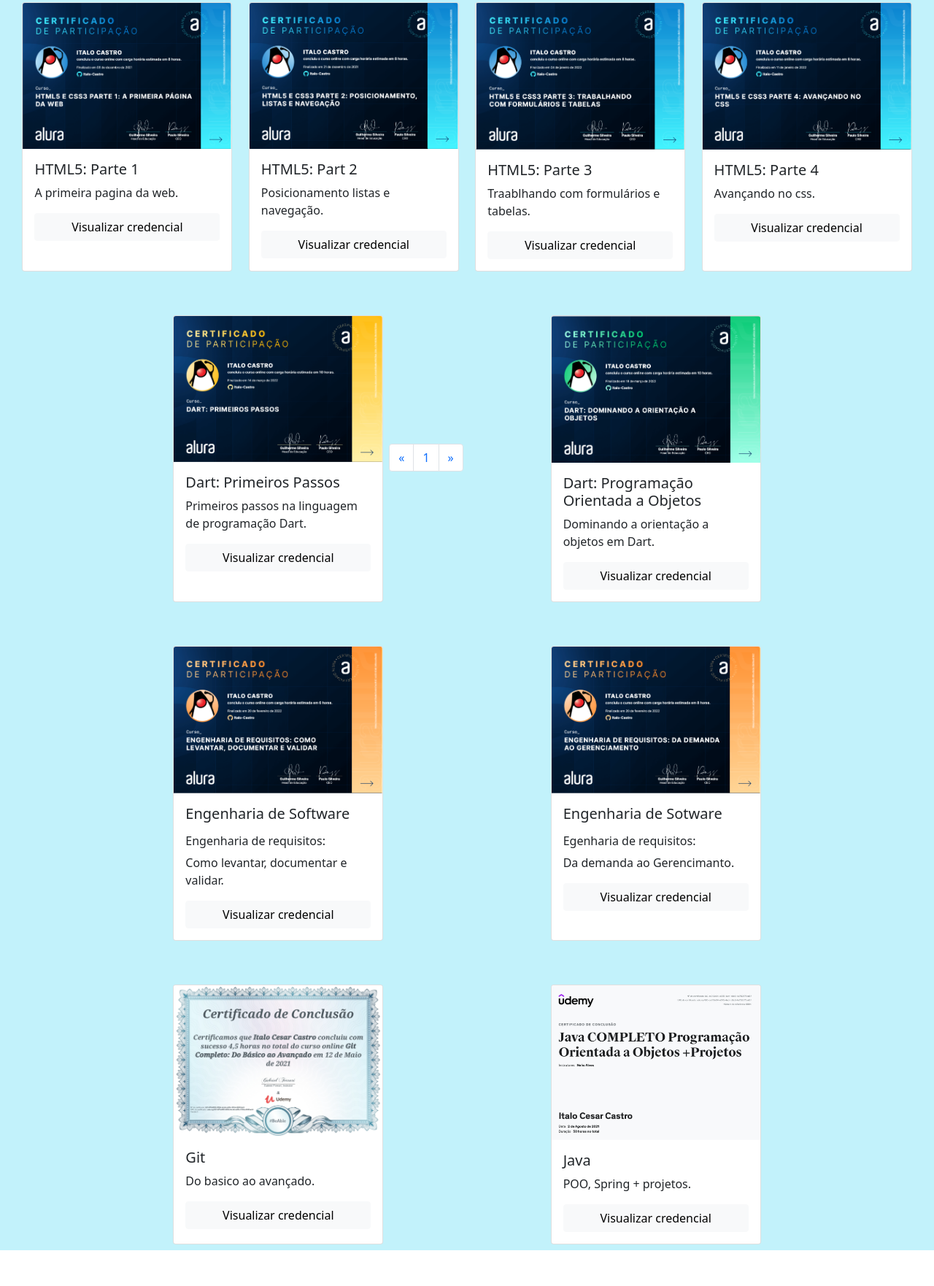
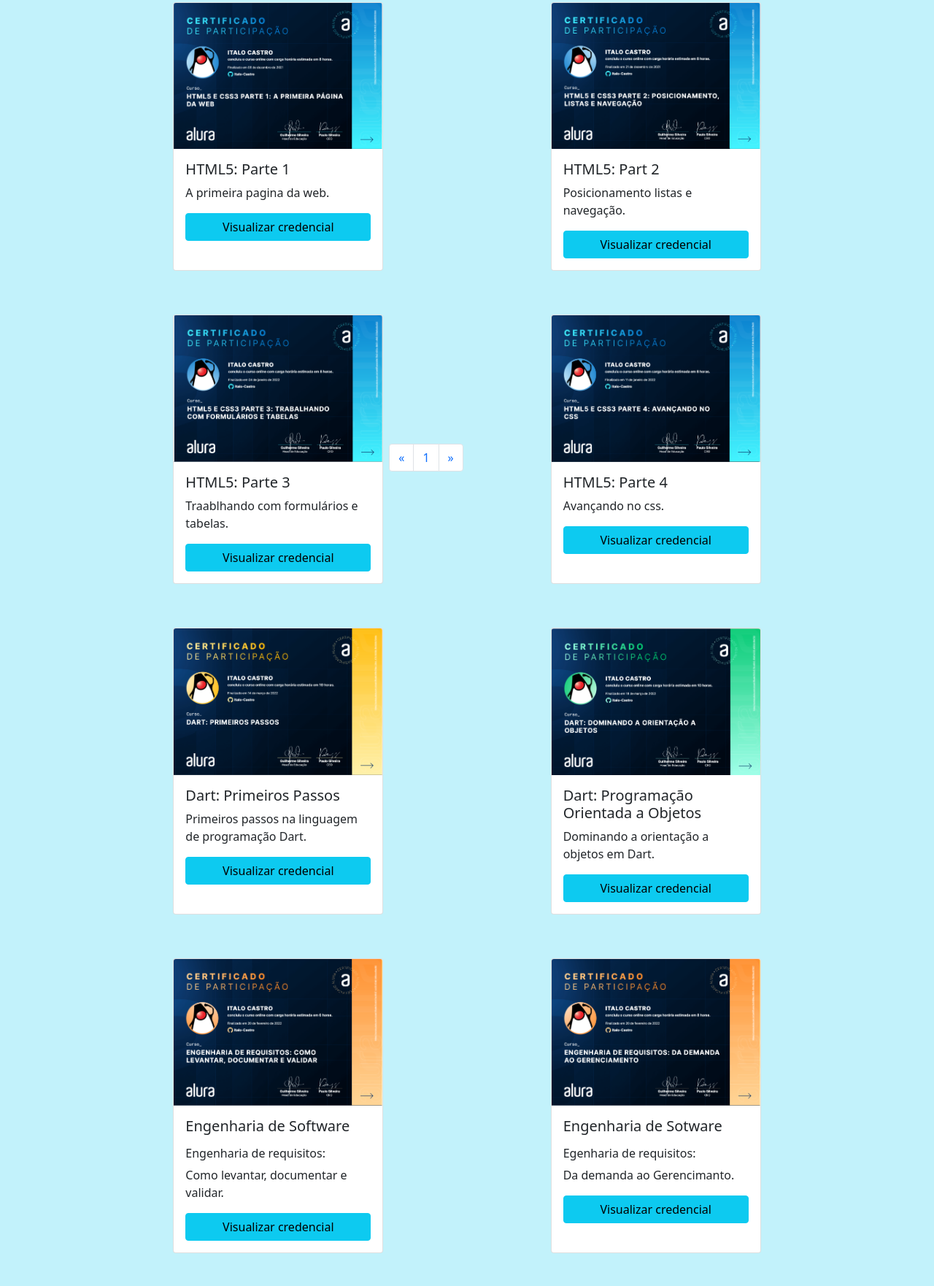
Before and after one commit to Italo-Castro/Portfolio, a plain HTML site: page coursesAndCerticates.html in a window 1280 px wide. Shown: the part 138-1900 px from the top of the page at 73% size. Before the commit the page ends 1851 px from the top, so only its background shows below. Drawn offline with nearby package versions, Linux system fonts and the light colour scheme.

Commit message:
CoursesAndCerticates

```diff
--- a/coursesAndCerticates.html
+++ b/coursesAndCerticates.html
@@ -16,35 +16,32 @@
     <div class="textoPrincipal">
       <h1>Abaixo estão alguns dos certificados dos cursos já concluidos por mim.</h1>
   </div>
-
-
     <div class="coursesAndCerticates">
-
       <div class="card " style="width: 18rem;">
         <img class="card-img-top" src="img/certicates/Alura_HTML_1.png" alt="Card image cap">
         <div class="card-body">
             <h5 class="card-title">HTML5: Parte 1</h5>
             <p class="card-text">A primeira pagina da web.</p>
-          <a href="https://cursos.alura.com.br/certificate/italo-castro-95/dart-orientacao-objetos" class="btn btn-light">Visualizar credencial</a>
+            <a href="https://cursos.alura.com.br/certificate/33234556-3173-47f9-9c17-aaabfbfd03d4" class="btn btn-info">Visualizar credencial</a>
         </div>
     </div>
-
       <div class="card " style="width: 18rem;">
           <img class="card-img-top" src="img/certicates/Alura_HTML_2.png" alt="Card image cap">
           <div class="card-body">
               <h5 class="card-title">HTML5: Part 2</h5>
               <p class="card-text">Posicionamento listas e navegação.</p>
-            <a href="https://cursos.alura.com.br/certificate/italo-castro-95/dart-orientacao-objetos" class="btn btn-light">Visualizar credencial</a>
+              <a href="https://cursos.alura.com.br/certificate/d0986e67-4fc5-40c1-a9fb-9a3ccc458605" class="btn btn-info">Visualizar credencial</a>
+          </div>
       </div>
     </div>
 
-
+  <div class="coursesAndCerticates">
     <div class="card " style="width: 18rem;">
       <img class="card-img-top" src="img/certicates/Alura_HTML_3.png" alt="Card image cap">
       <div class="card-body">
           <h5 class="card-title">HTML5: Parte 3</h5>
           <p class="card-text">Traablhando com formulários e tabelas.</p>
-          <a href="https://cursos.alura.com.br/certificate/italo-castro-95/dart-orientacao-objetos" class="btn btn-light">Visualizar credencial</a>
+          <a href="https://cursos.alura.com.br/certificate/b0e1f4d2-403c-4b55-b4b5-335a5b40d122" class="btn btn-info">Visualizar credencial</a>
       </div>
   </div>
 
@@ -53,31 +50,26 @@
         <div class="card-body">
             <h5 class="card-title">HTML5: Parte 4</h5>
             <p class="card-text">Avançando no css.</p>
-          <a href="https://cursos.alura.com.br/certificate/italo-castro-95/dart-orientacao-objetos" class="btn btn-light">Visualizar credencial</a>
+            <a href="https://cursos.alura.com.br/certificate/ab1611d4-d4b5-41eb-9c1b-7f09cc478a29" class="btn btn-info">Visualizar credencial</a>
+        </div>
     </div>
   </div>
 
-    </div>
-
-
-
   <div class="coursesAndCerticates">
-
     <div class="card " style="width: 18rem;">
       <img class="card-img-top" src="img/certicates/Alura_DART_PRimeirosPassos.png" alt="Card image cap">
       <div class="card-body">
         <h5 class="card-title">Dart: Primeiros Passos</h5>
         <p class="card-text">Primeiros passos na linguagem de programação Dart.</p>
-        <a href="https://cursos.alura.com.br/certificate/italo-castro-95/dart-orientacao-objetos" class="btn btn-light">Visualizar credencial</a>
+        <a href="https://cursos.alura.com.br/certificate/ef9476ae-23cd-47c1-838d-8b48282f2dda" class="btn btn-info">Visualizar credencial</a>
       </div>
   </div>
-
       <div class="card " style="width: 18rem;">
         <img class="card-img-top" src="img/certicates/Alura_DART_OO.png" alt="Card image cap">
         <div class="card-body">
             <h5 class="card-title">Dart: Programação Orientada a Objetos</h5>
           <p class="card-text">Dominando a orientação a objetos em Dart.</p>
-          <a href="https://cursos.alura.com.br/certificate/italo-castro-95/dart-orientacao-objetos" class="btn btn-light">Visualizar credencial</a>
+          <a href="https://cursos.alura.com.br/certificate/502b317b-e540-40df-b335-e060b14fe753" class="btn btn-info">Visualizar credencial</a>
       </div>
     </div>
   </div>
@@ -87,16 +79,15 @@
       <div class="card-body">
         <h5 class="card-title">Engenharia de Software</h5>
         <p class="card-text"><h6>Engenharia de requisitos:</h6> Como levantar, documentar e validar.</p>
-        <a href="https://cursos.alura.com.br/certificate/italo-castro-95/dart-orientacao-objetos" class="btn btn-light">Visualizar credencial</a>
+        <a href="https://cursos.alura.com.br/certificate/3dd2dfbe-9137-4d35-97a8-1d6dccd6a480" class="btn btn-info">Visualizar credencial</a>
     </div>
   </div>
-
     <div class="card " style="width: 18rem;">
         <img class="card-img-top" src="img/certicates/Alura_Engenharia_Requisitos2.png" alt="Card image cap">
         <div class="card-body">
           <h5 class="card-title">Engenharia de Sotware</h5>
           <p class="card-text"><h6>Egenharia de requisitos:</h6>Da demanda ao Gerencimanto.</p>
-        <a href="https://cursos.alura.com.br/certificate/italo-castro-95/dart-orientacao-objetos" class="btn btn-light">Visualizar credencial</a>
+          <a href="https://cursos.alura.com.br/certificate/5c6081eb-1070-491c-8b0d-f5b16ad87857" class="btn btn-info">Visualizar credencial</a>
     </div>
   </div>
 </div>
@@ -106,7 +97,7 @@
       <div class="card-body">
           <h5 class="card-title">Git</h5>
           <p class="card-text">Do basico ao avançado.</p>
-        <a href="https://cursos.alura.com.br/certificate/italo-castro-95/dart-orientacao-objetos" class="btn btn-light">Visualizar credencial</a>
+          <a href="https://www.udemy.com/certificate/UC-6f7e9f83-028d-4c4d-a62b-339dc0895ab9/" class="btn btn-info">Visualizar credencial</a>
       </div>
     </div>
 
@@ -115,14 +106,10 @@
         <div class="card-body">
             <h5 class="card-title">Java</h5>
            <p class="card-text">POO, Spring + projetos.</p>
-          <a href="https://cursos.alura.com.br/certificate/italo-castro-95/dart-orientacao-objetos" class="btn btn-light">Visualizar credencial</a>
+            <a href="https://www.udemy.com/certificate/UC-ce912e04-e075-4ebf-b8c9-4a752576ed3f/" class="btn btn-info">Visualizar credencial</a>
         </div>
     </div>
 </div>
-
-
-
-
   <div class="paginattion">
     <nav aria-label="Page navigation example">
       <ul class="pagination">
@@ -131,7 +118,7 @@
             <span aria-hidden="true">&laquo;</span>
           </a>
         </li>
-        <li class="page-item"><a class="page-link" href="#">1</a></li>
+          <li class="page-item"><a class="page-link" href="index.html">1</a></li>
           <li class="page-item">
           <a class="page-link" href="#" aria-label="Next">
             <span aria-hidden="true">&raquo;</span>
--- a/style/index.css
+++ b/style/index.css
@@ -14,6 +14,11 @@
 #baseConhecimento{
     text-align: center;
     margin-top: 25px;
+    margin-bottom: 15px;
+}
+
+#baseConhecimento button:hover{
+  text-decoration: underline;
 }
 
 #sectionExperienciaProfissional {
@@ -71,5 +76,4 @@
     margin-bottom: 10px;
     opacity: 1.0;
     text-shadow: 15px black;
-
 }
```
Also changed, not shown: index.html (+19 -15 lines). Lines whose indentation alone changed are shown as unchanged.
